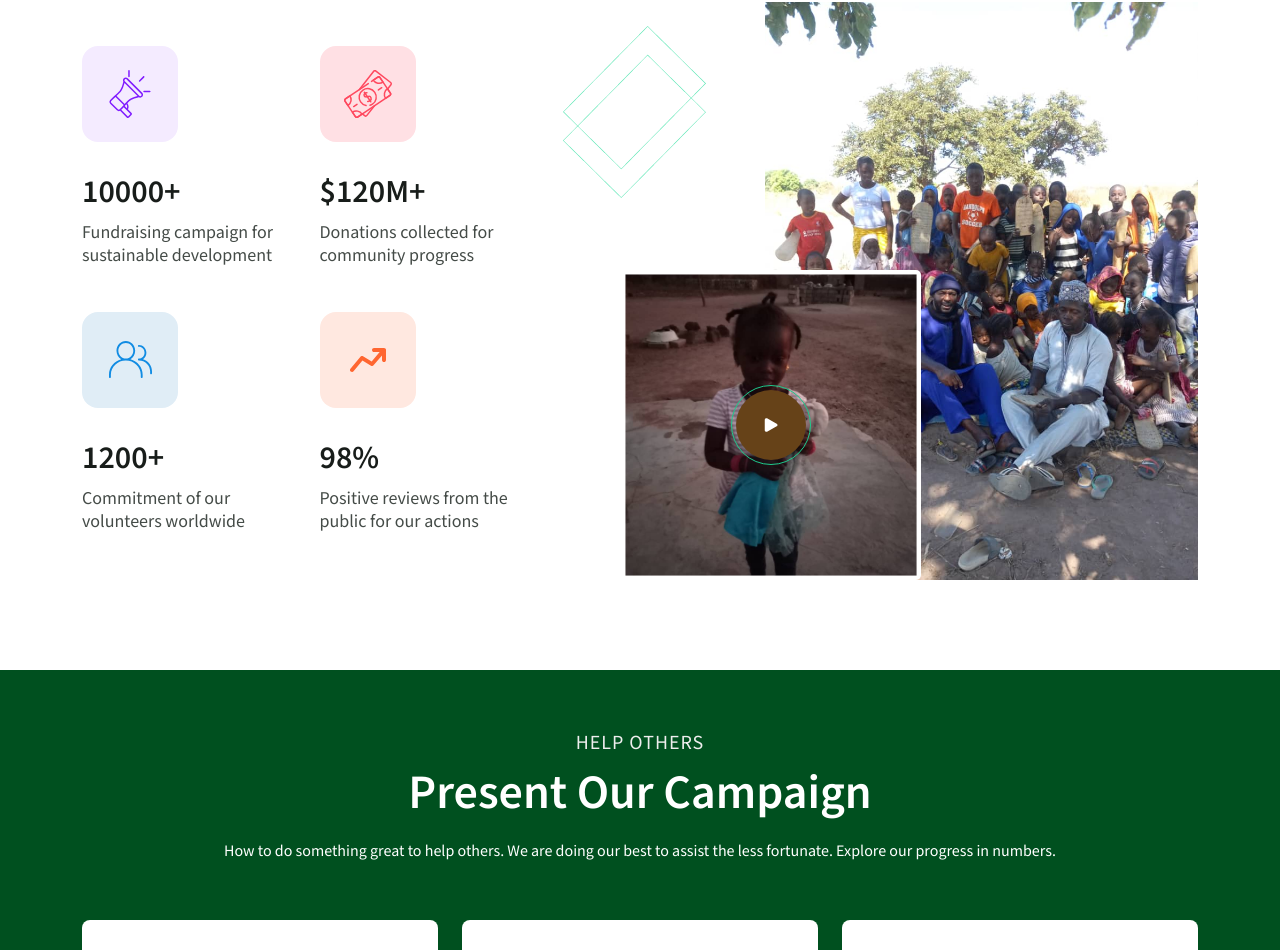
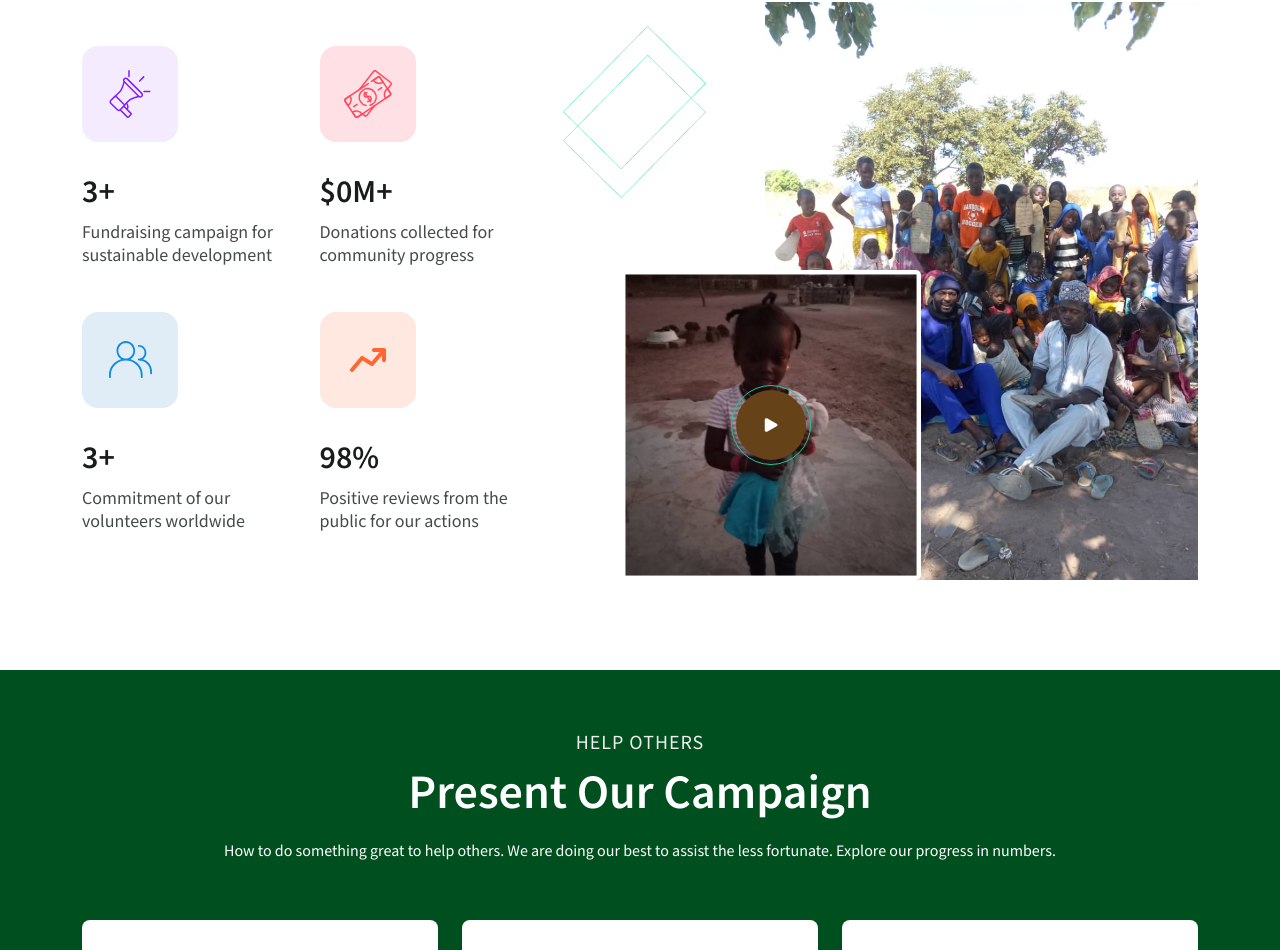
Before and after one commit to khadetou/whatsapp-cisko, a Next.js app: page /en in a window 1280 px wide. Shown: the part 1763-2713 px from the top of the page. Built offline with nearby package versions, Linux system fonts and the light colour scheme.

Commit message:
objectif updated

```diff
--- a/src/modules/home/templates/our-object/index.tsx
+++ b/src/modules/home/templates/our-object/index.tsx
@@ -62,7 +62,7 @@ const OurObject: FC<OurObjectProps> = ({
                         />
                       </div>
                       <h3>
-                        <span className="counter">10000</span>+
+                        <span className="counter">3</span>+
                       </h3>
                       <p>{fundraising}</p>
                     </div>
@@ -83,7 +83,7 @@ const OurObject: FC<OurObjectProps> = ({
                         />
                       </div>
                       <h3>
-                        $<span className="counter">120</span>M+
+                        $<span className="counter">0</span>M+
                       </h3>
                       <p>{donations}</p>
                     </div>
@@ -104,7 +104,7 @@ const OurObject: FC<OurObjectProps> = ({
                         />
                       </div>
                       <h3>
-                        <span className="counter">1200</span>+
+                        <span className="counter">3</span>+
                       </h3>
                       <p>{volunteers}</p>
                     </div>
```
